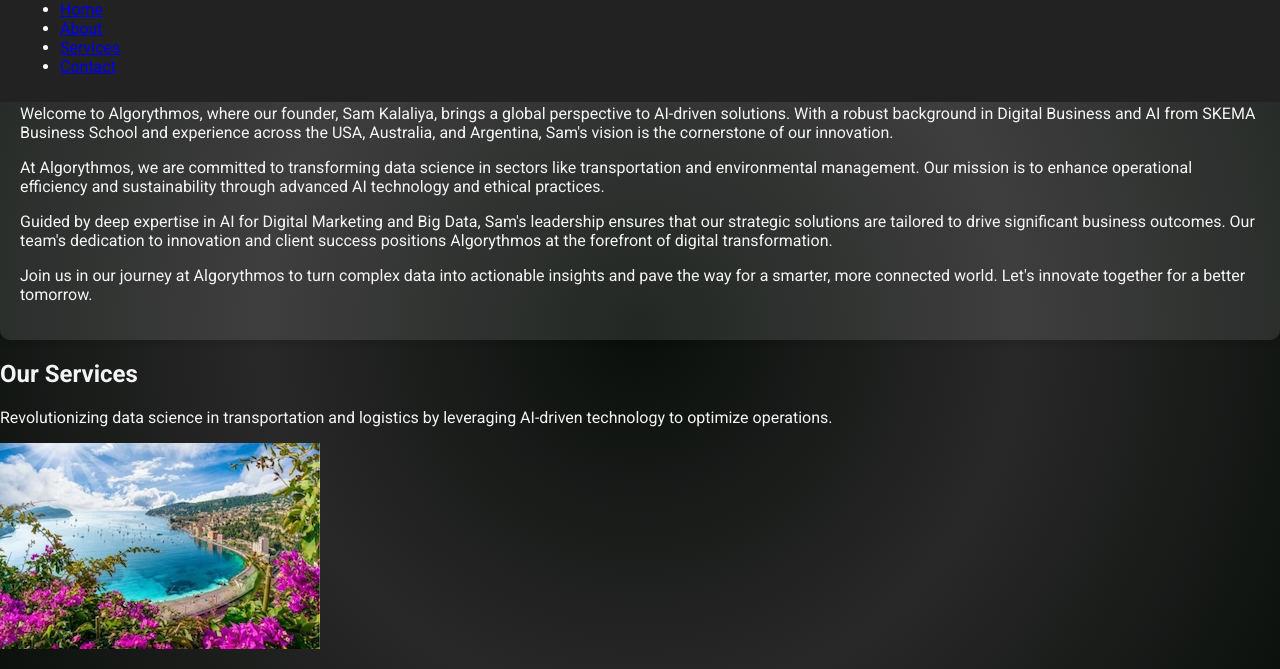
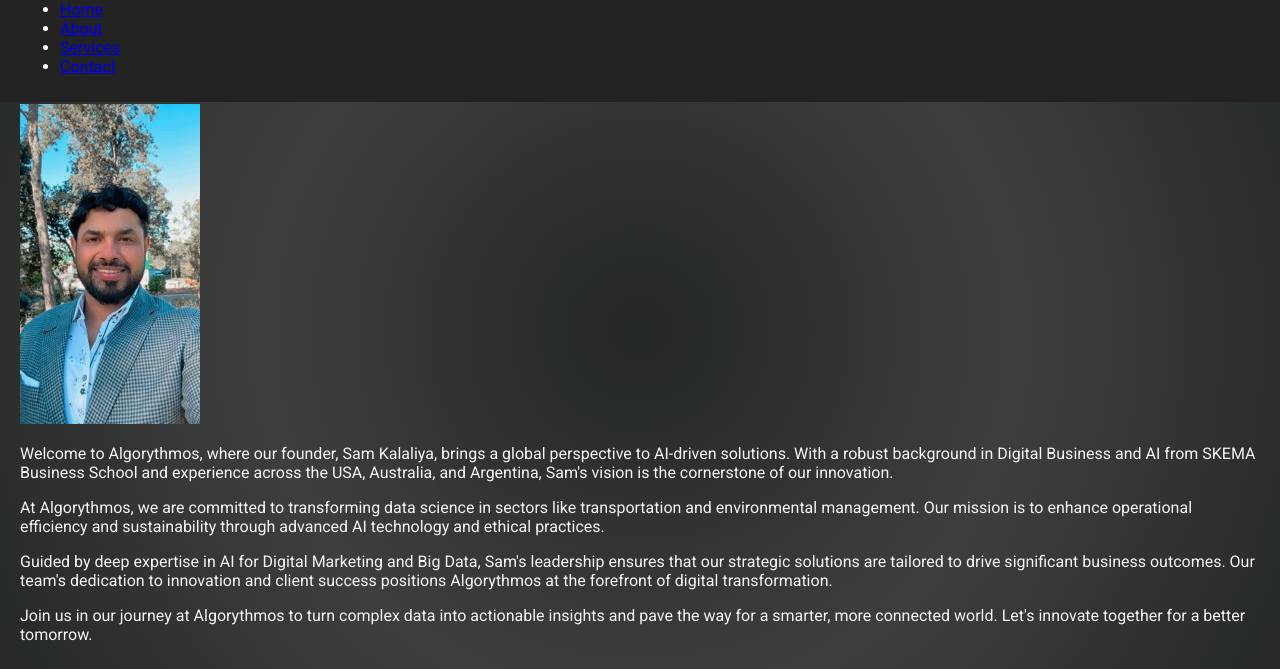
Before and after one commit to skalaliya/algorythmos, a plain HTML site: page index.html in a window 1280 px wide. Shown: the part 91-760 px from the top of the page. Drawn offline with Linux system fonts and the light colour scheme.

Commit message:
Update index.html

```diff
--- a/index.html
+++ b/index.html
@@ -32,6 +32,7 @@
 
 <section id="about" class="about">
     <h2>About Us</h2>
+    <img src="my_pic.jpg" alt="Sam, Founder of Algorythmos" class="ceo-photo">
     <p>Welcome to Algorythmos, where our founder, Sam Kalaliya, brings a global perspective to AI-driven solutions. With a robust background in Digital Business and AI from SKEMA Business School and experience across the USA, Australia, and Argentina, Sam's vision is the cornerstone of our innovation.</p>
     <p>At Algorythmos, we are committed to transforming data science in sectors like transportation and environmental management. Our mission is to enhance operational efficiency and sustainability through advanced AI technology and ethical practices.</p>
     <p>Guided by deep expertise in AI for Digital Marketing and Big Data, Sam's leadership ensures that our strategic solutions are tailored to drive significant business outcomes. Our team's dedication to innovation and client success positions Algorythmos at the forefront of digital transformation.</p>
```
